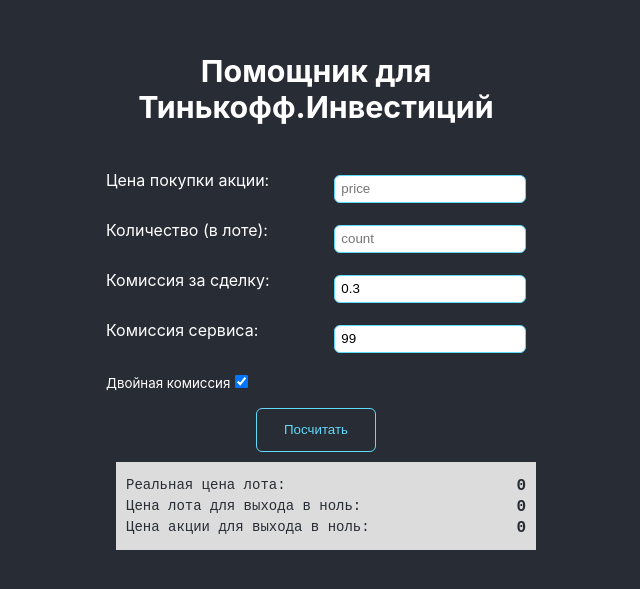
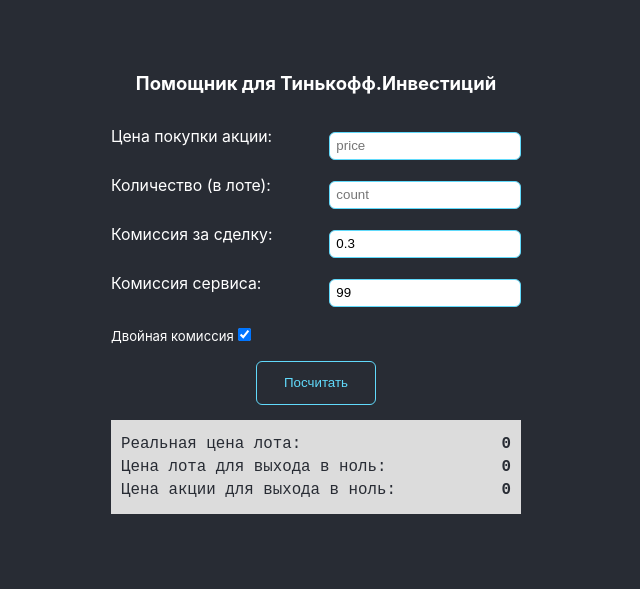
Before and after one commit to sinneren/ti_profit_calc, a React (Create React App) app: page / in a window 1280 px wide. Shown: the part 109-698 px from the top of the page, without its empty margins (324-964 px from the left). Built offline with nearby package versions, Linux system fonts and the light colour scheme; the HTML template or start-up script is replaced by a standard one.

Commit message:
view font sizes

```diff
--- a/src/App.css
+++ b/src/App.css
@@ -1,20 +1,16 @@
 .App {
   text-align: center;
-}
-
-.App-logo {
-  animation: App-logo-spin infinite 20s linear;
-  height: 40vmin;
 }
 
 .App-header {
   background-color: #282c34;
   min-height: 100vh;
+  height: 100%;
   display: flex;
   flex-direction: column;
   align-items: center;
   justify-content: center;
-  font-size: calc(10px + 2vmin);
+  font-size: calc(9px + 0.85vmin);
   color: white;
 }
 
@@ -42,7 +38,6 @@
   display: block;
   padding: 15px 0;
   cursor: pointer;
-  font-size: 16px;
   text-align: left;
 }
 label input[type="text"] {
@@ -54,14 +49,14 @@
   max-width: 420px;
   margin-left: auto;
   margin-right: auto;
+  padding: 5px;
 }
 .results {
   display: block;
   width: 100%;
-  margin: 10px;
+  margin: 15px 0;
   padding: 10px;
   font-family: 'Courier New', Courier, monospace;
-  font-size: 14px;
   color: #282c34;
   text-align: left;
   background-color: gainsboro;
@@ -73,5 +68,4 @@
 .results strong {
   margin-left: 10px;
   float: right;
-  font-size: 16px;
 }
```
